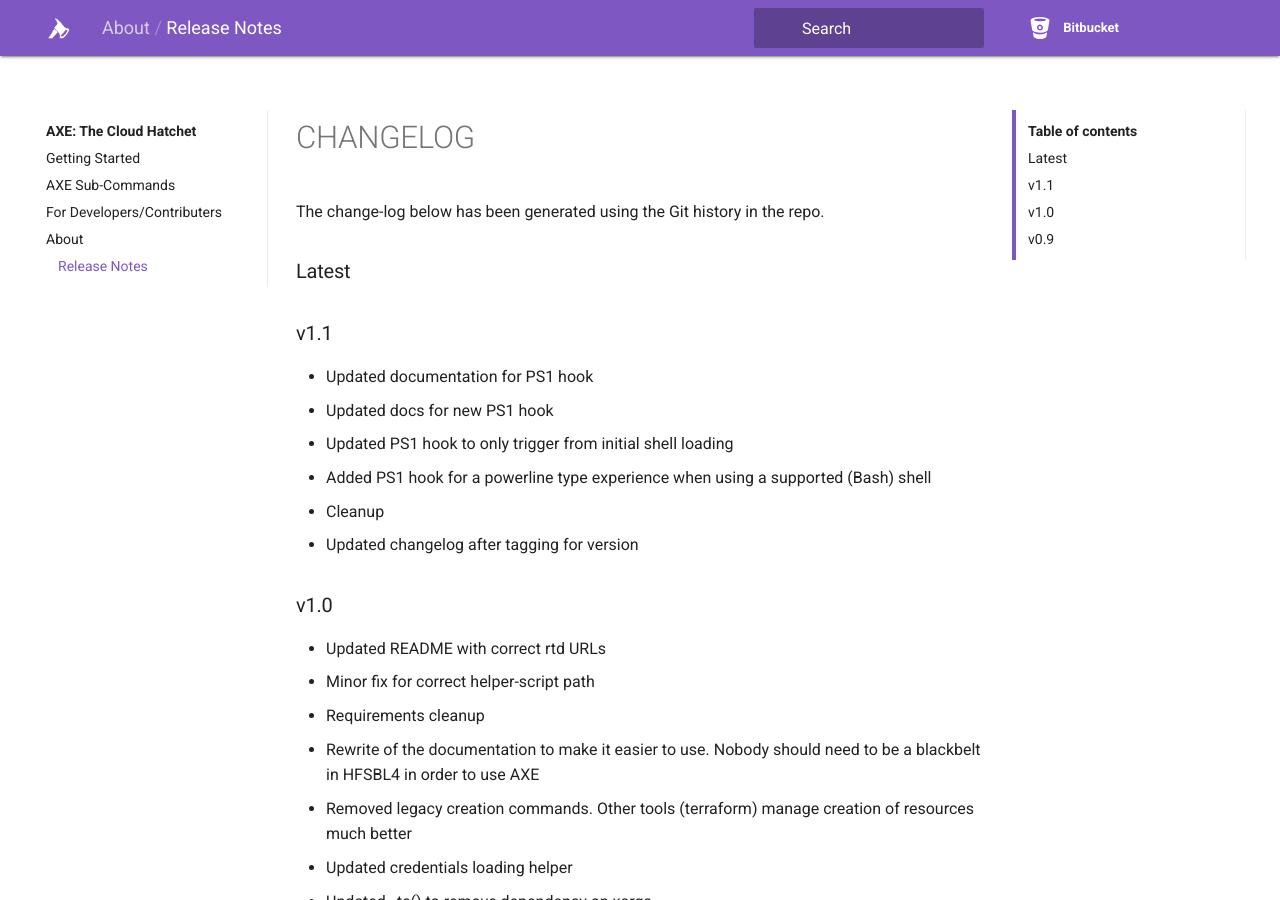
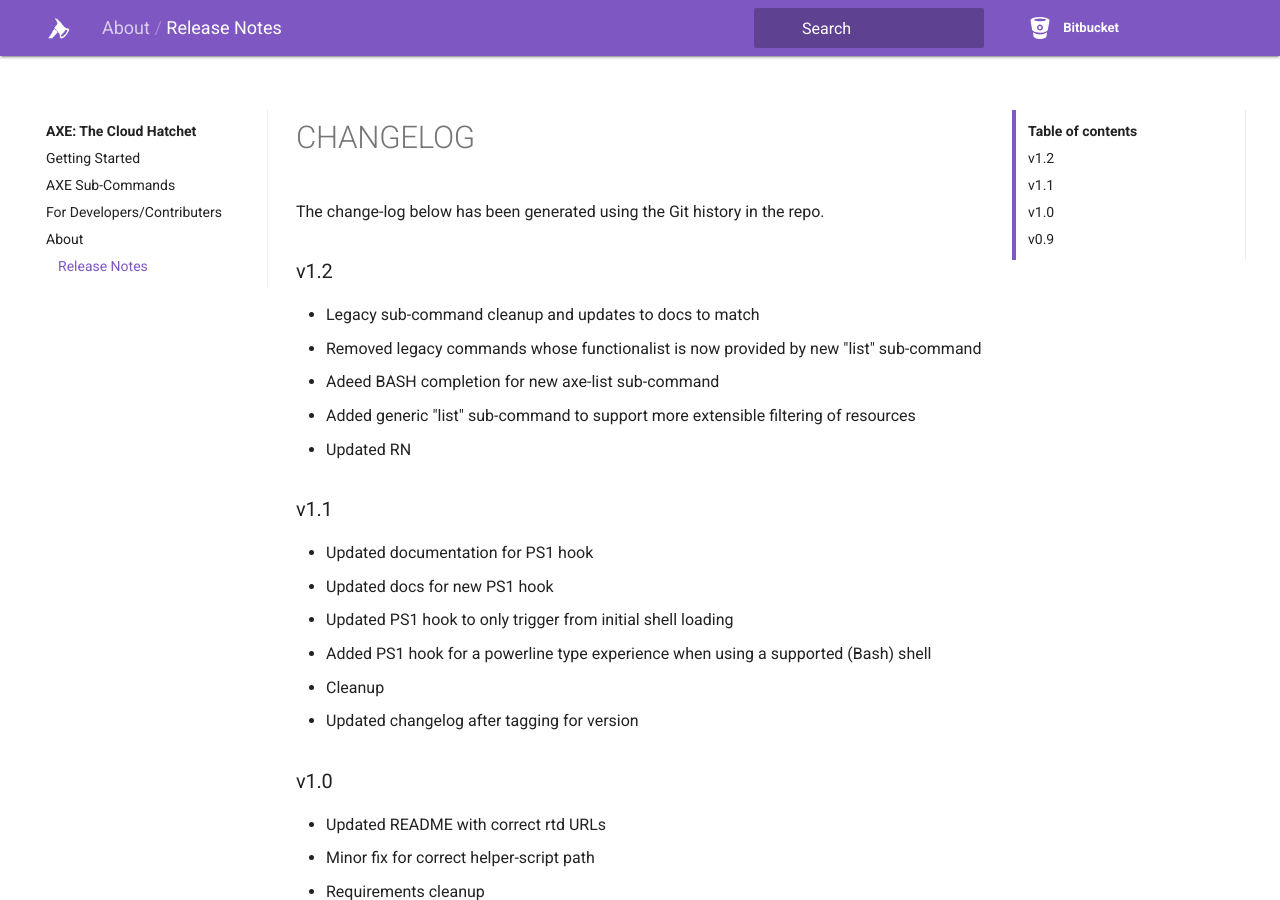
Before and after one commit to kxseven/axe, an MkDocs documentation site: the page built from docs/content/about/release-notes.md, in a window 1280 px wide and 900 px high. Built offline with MkDocs 1.6.1 and Material for MkDocs 9.7.7, drawn with Linux system fonts in a browser that asks for light colours; old or Windows-style settings are respelled for this version of MkDocs.

Commit message:
Updated Release Notes

```diff
--- a/docs/content/about/release-notes.md
+++ b/docs/content/about/release-notes.md
@@ -3,8 +3,13 @@
 The change-log below has been generated using the Git history in the repo.
 
 
-### Latest
+### v1.2
 
+ - Legacy sub-command cleanup and updates to docs to match
+ - Removed legacy commands whose functionalist is now provided by new "list" sub-command
+ - Adeed BASH completion for new axe-list sub-command
+ - Added generic "list" sub-command to support more extensible filtering of resources
+ - Updated RN
 
 ### v1.1
 
```
